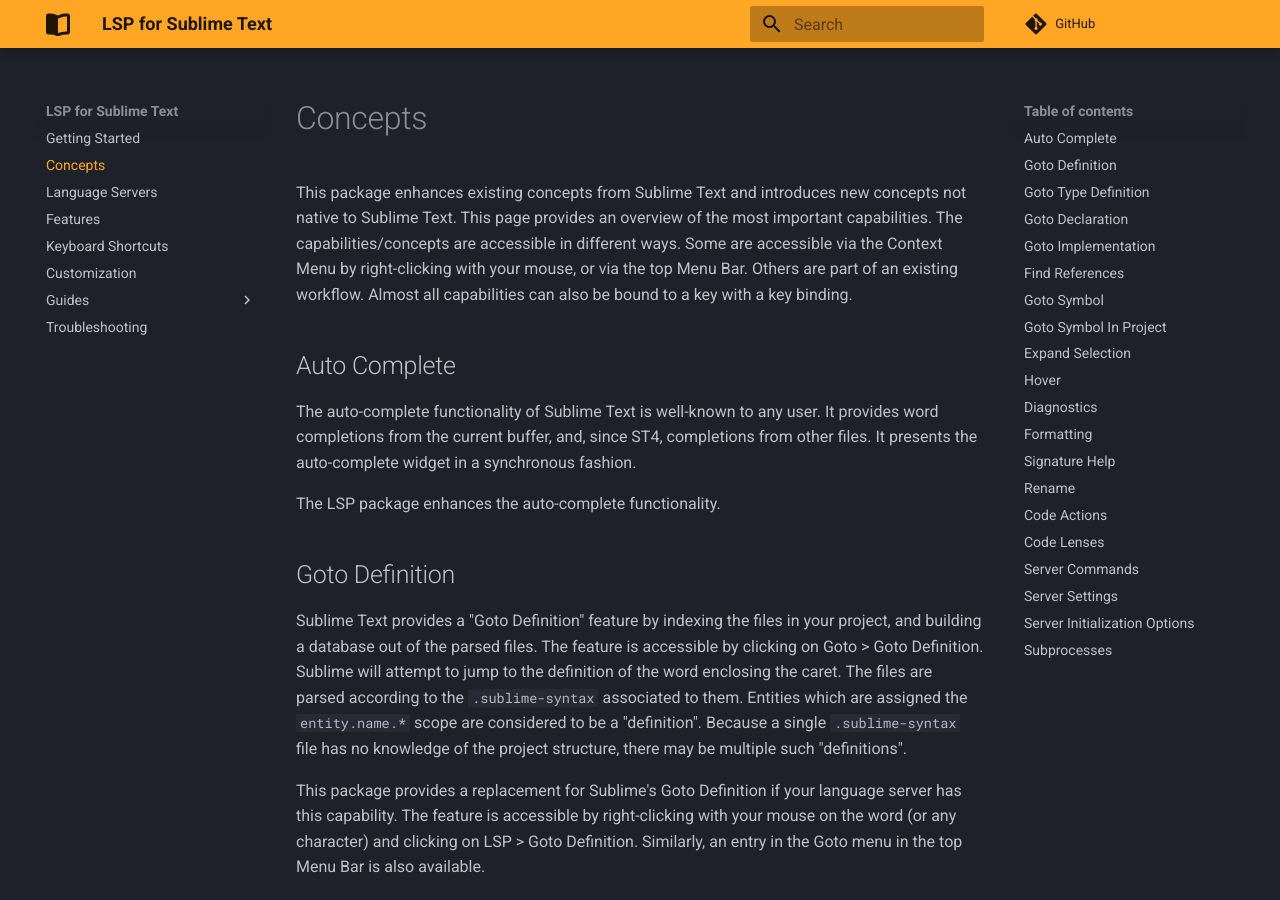
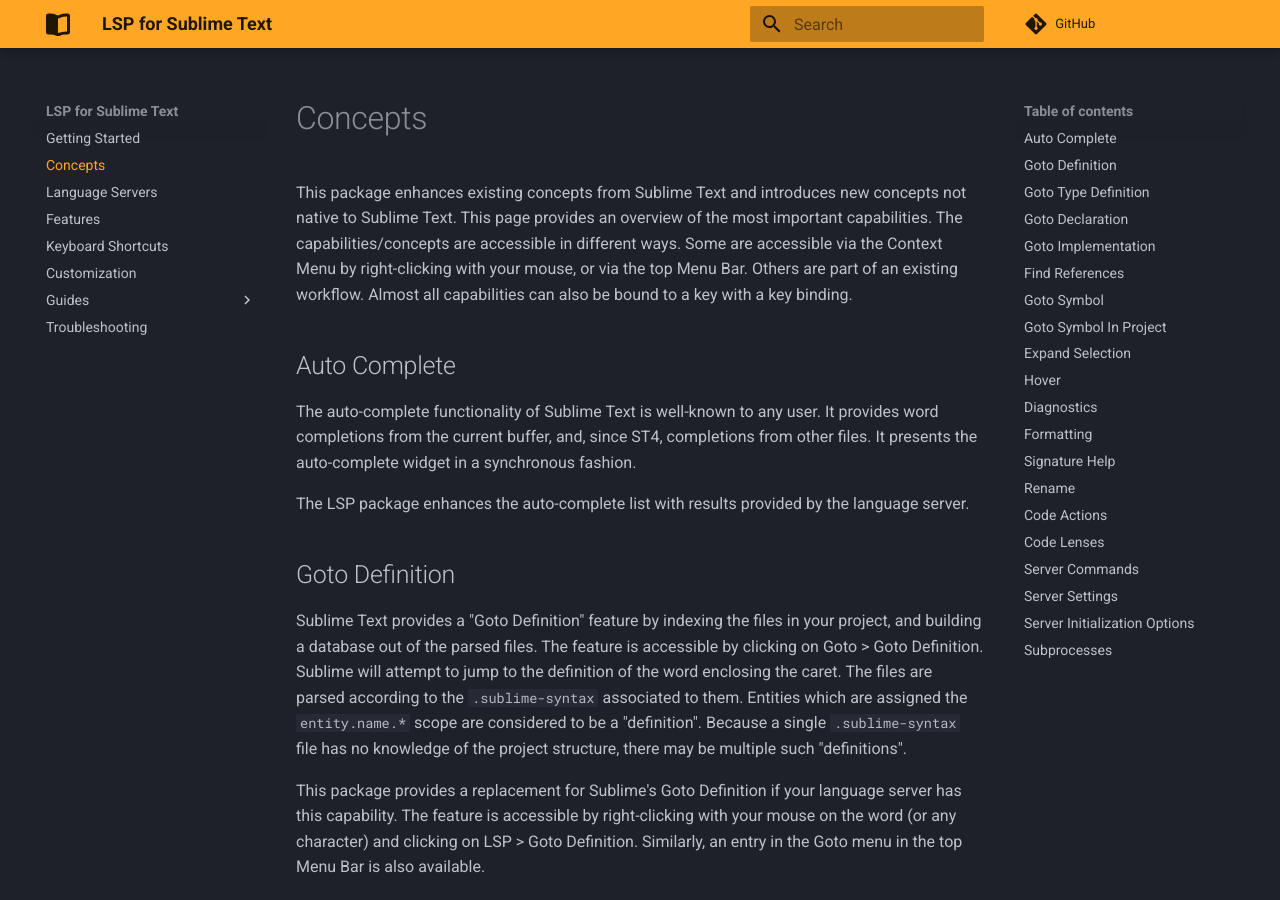
Before and after one commit to sublimelsp/LSP, an MkDocs documentation site: the page built from docs/src/concepts.md, in a window 1280 px wide and 900 px high. Built offline with MkDocs 1.6.1 and Material for MkDocs 9.7.7, drawn with Linux system fonts in a browser that asks for light colours; comment, search, counter and statistics services are not loaded.

Commit message:
auto-complete

```diff
--- a/docs/src/concepts.md
+++ b/docs/src/concepts.md
@@ -6,7 +6,7 @@
 
 The auto-complete functionality of Sublime Text is well-known to any user. It provides word completions from the current buffer, and, since ST4, completions from other files. It presents the auto-complete widget in a synchronous fashion.
 
-The LSP package enhances the auto-complete functionality.
+The LSP package enhances the auto-complete list with results provided by the language server.
 
 ## Goto Definition
 
```
